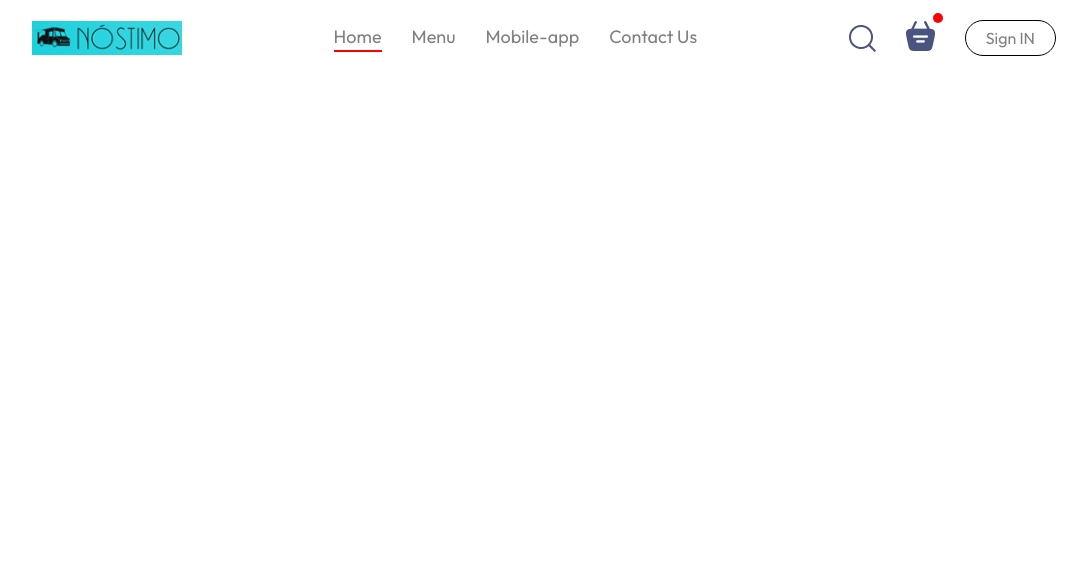
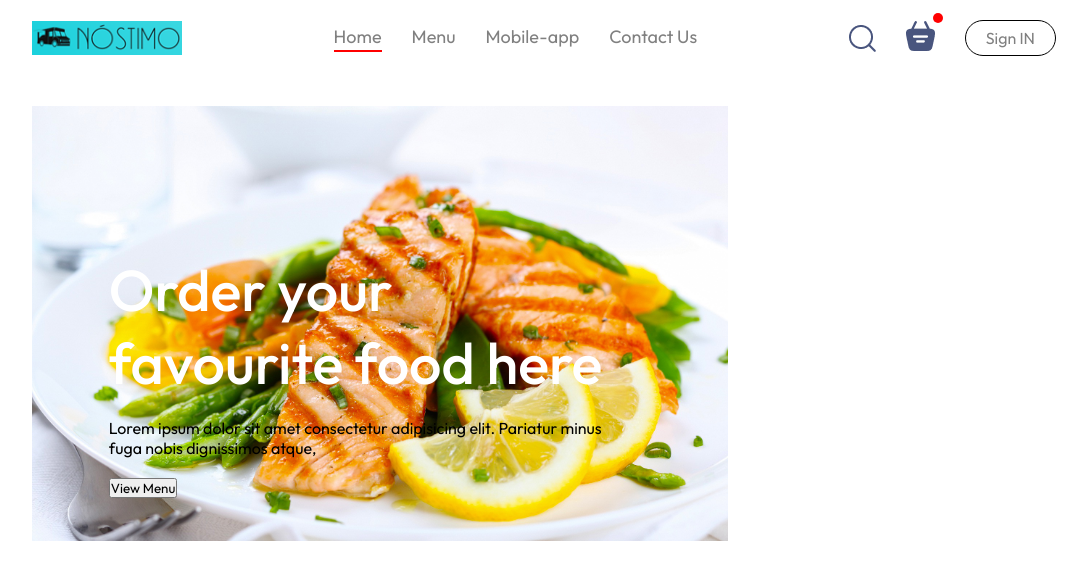
Before and after one commit to Amandeep-Codes/Project1, a React (Create React App) app in the folder food_delivery/: page / in a window 1280 px wide. Shown: the top 580 px of the page, without its empty margins (96-1183 px from the left). Built offline with nearby package versions, Linux system fonts and the light colour scheme.

Commit message:
Creating Header content

```diff
--- /dev/null
+++ b/food_delivery/src/components/Header/Header.css
@@ -0,0 +1,25 @@
+.header{
+    height:34vw;
+    width:100%;
+    margin:30px auto;
+    background: url('/header-img.jpg') no-repeat;
+    background-size: contain;
+    position: relative;
+
+}
+
+.header-content{
+    position:absolute;
+    display:flex;
+    flex-direction: column;
+    align-items: flex-start;
+    gap:1.5vw;
+    max-width:50%;
+    bottom:10%;
+    left:6vw;
+}
+.header-content h2{
+    font-weight:500;
+    color:white;
+    font-size:max(4.5vw,22px)
+}
--- /dev/null
+++ b/food_delivery/src/components/Header/Header.jsx
@@ -0,0 +1,16 @@
+import React from 'react'
+import "./Header.css"
+
+const Header = () => {
+  return (
+    <div className='header'>
+      <div className='header-content'>
+        <h2> Order your favourite food here</h2>
+        <p> Lorem ipsum dolor sit amet consectetur adipisicing elit. Pariatur minus fuga nobis dignissimos atque, </p>
+        <button> View Menu</button>
+      </div>
+    </div>
+  )
+}
+
+export default Header
--- a/food_delivery/src/pages/Home/Home.jsx
+++ b/food_delivery/src/pages/Home/Home.jsx
@@ -1,8 +1,10 @@
 import React from 'react'
+import Header from '../../components/Header/Header'
 
 const Home = () => {
   return (
     <div>
+        <Header/>
 
     </div>
   )
```
Also changed, not shown: food_delivery/public/header-img.jpg (added), 1 other file (tests, documents, lock files or other folders).
